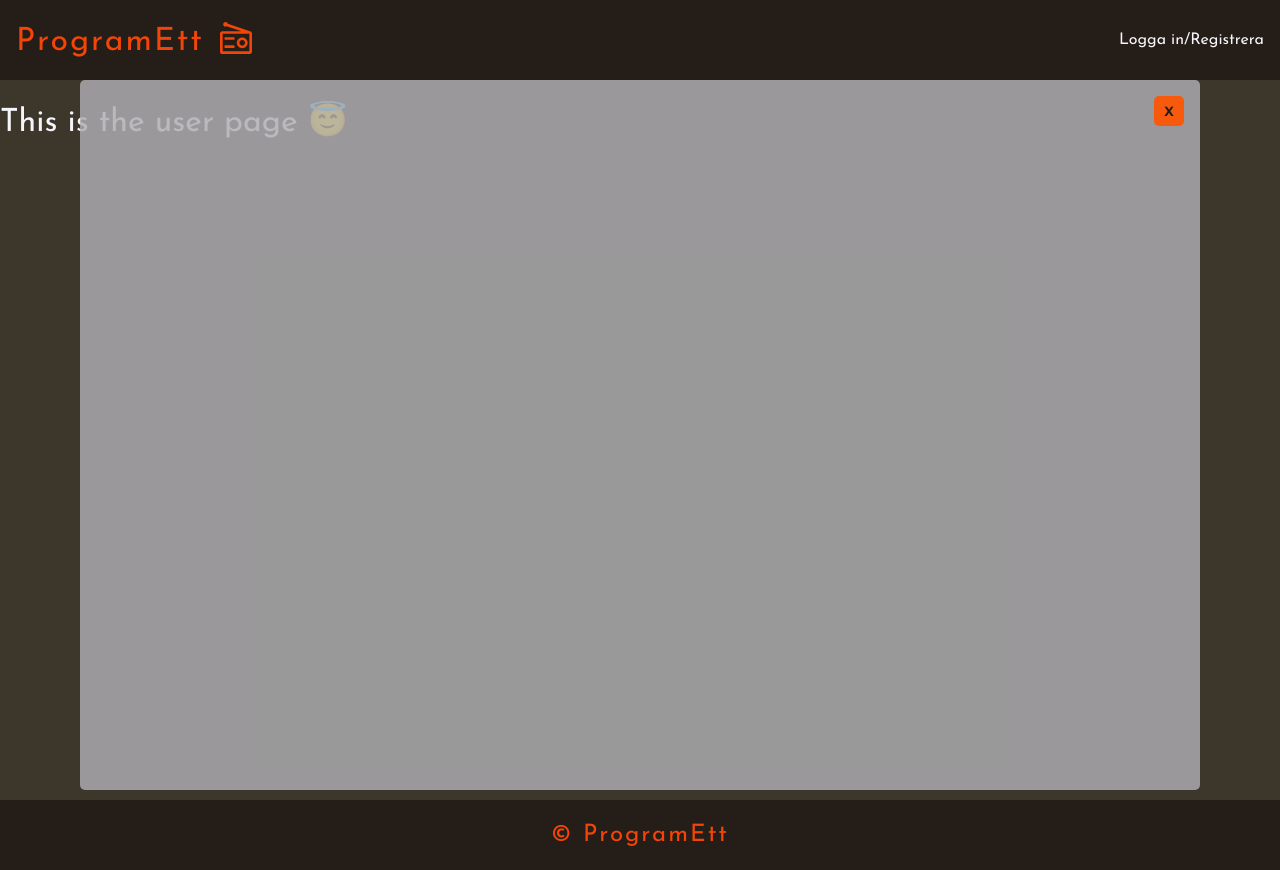
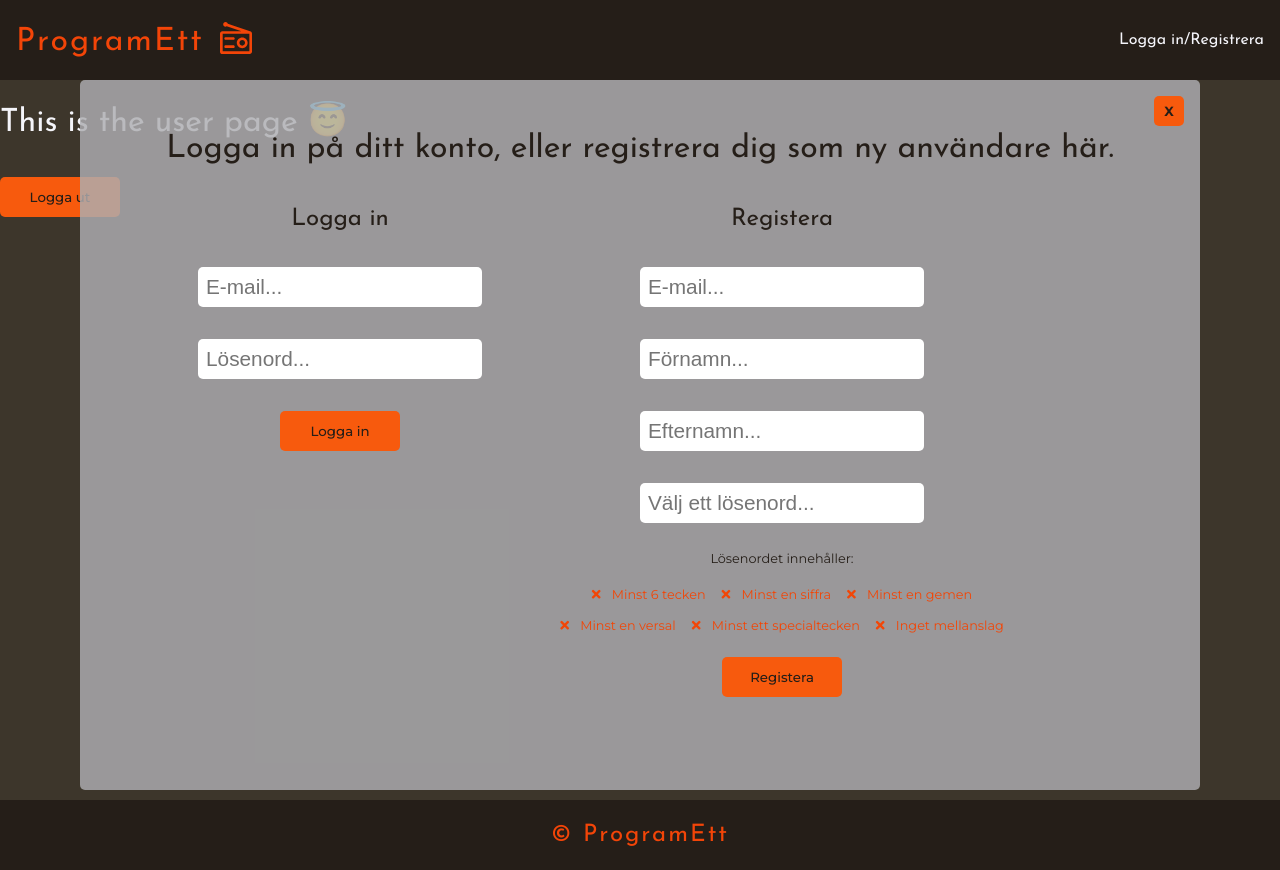
Before and after one commit to chris-mbg/radio-application, a React (Create React App) app: page /user in a window 1280 px wide. Both pictures are taken after a click on the element "Logga in/Registrera". Built offline with nearby package versions, Linux system fonts and the light colour scheme; no server answers.

Commit message:
Dont know whats happening...

```diff
--- /dev/null
+++ b/src/components/LoginForm.js
@@ -0,0 +1,47 @@
+import { useContext, useState } from 'react';
+import { UserContext } from '../contexts/UserContext';
+import styles from '../css/LoginForm.module.css'
+
+const LoginForm = () => {
+
+  const { logInUser } = useContext(UserContext);
+  const [email, setEmail] = useState("");
+  const [password, setPassword] = useState("");
+  const [notFound, setNotFound] = useState(false);
+
+  const handleLogInSubmit = async e => {
+    e.preventDefault();
+    const login = await logInUser({
+      email,
+      password
+    });
+    if(login.error) {
+      setNotFound(true);
+      setTimeout(() => setNotFound(false), 3000)
+    }
+  };
+
+  return (
+    <div className={styles.loginForm}>
+      <h2>Logga in</h2>
+        <form onSubmit={(e) => handleLogInSubmit(e)}>
+          <input
+            type="email"
+            placeholder="E-mail..."
+            required
+            onChange={(e) => setEmail(e.target.value)}
+          />
+          <input
+            type="password"
+            placeholder="Lösenord..."
+            required
+            onChange={(e) => setPassword(e.target.value)}
+          />
+          <button type="submit">Logga in</button>
+        </form>
+        {notFound ? (<div><p className={styles.wrong}>Fel e-mail eller lösenord</p></div>) : null }
+      </div>
+  );
+}
+
+export default LoginForm;
--- a/src/components/Navbar.js
+++ b/src/components/Navbar.js
@@ -7,8 +7,12 @@ import RegisterLogInModal from './RegisterLogInModal';
 
 const Navbar = () => {
 
-  const { userLoggedIn } = useContext(UserContext);
+  const { userLoggedIn, logoutUser } = useContext(UserContext);
   const { isVisible, toggleModal } = useModal();
+
+  const handleLogout = () => {
+    logoutUser();
+  }
 
   return (
     <nav className={styles.navbar}>
@@ -18,10 +22,10 @@ const Navbar = () => {
           <img className={styles.radioIcon} src="./assets/icons/radio-icon-2.svg" alt="radio icon"/>
         {/* </div> */}
       </NavLink>
+        {/* <button onClick={handleLogout}>Logga ut</button> */}
       <div className={styles.linkWrapper}>
-        {
-        userLoggedIn ?
-          <NavLink to="/user"><i class="fas fa-user fa-lg"></i></NavLink>
+        {userLoggedIn ?
+          (<NavLink to="/user"><i className="fas fa-user fa-lg"></i></NavLink>)
           :
           (<div>
             <p onClick={toggleModal}>Logga in/Registrera</p>
--- /dev/null
+++ b/src/components/RegisterForm.js
@@ -0,0 +1,96 @@
+import { useContext, useState } from "react";
+import { UserContext } from "../contexts/UserContext";
+import styles from "../css/RegisterForm.module.css";
+
+const RegisterForm = () => {
+  const { registerNewUser } = useContext(UserContext);
+
+  const [email, setEmail] = useState("");
+  const [firstName, setFirstName] = useState("");
+  const [lastName, setLastName] = useState("");
+  const [password, setPassword] = useState("");
+  const [passwordCheck, setPasswordCheck] = useState({});
+
+  const passwordRegex = /^(?=.*\d)(?=.*[a-z])(?=.*[A-Z])(?=.*[^a-zA-Z0-9])(?!.*\s).{6,}$/;
+  const containDigitRegex = /\d/;
+  const numberOfCharsRegex = /^.{6,}$/;
+  const capLetterRegex = /[A-Z]/;
+  const notCapLetterRegex = /[a-z]/;
+  const whitespaceRegex = /\s/;
+  const specCharsRegex = /[^a-zA-Z0-9]/;
+
+  const handlePasswordChange = (e) => {
+    setPassword(e.target.value);
+    const passwordRequirements = {};
+    if (containDigitRegex.test(e.target.value)) passwordRequirements.digit = true;
+    if (numberOfCharsRegex.test(e.target.value)) passwordRequirements.numberChars = true;
+    if (capLetterRegex.test(e.target.value)) passwordRequirements.capLetter = true;
+    if (notCapLetterRegex.test(e.target.value)) passwordRequirements.notCapLetter = true;
+    if (!whitespaceRegex.test(e.target.value)) passwordRequirements.noWhitespace = true;
+    if (specCharsRegex.test(e.target.value)) passwordRequirements.specChars = true;
+    setPasswordCheck(passwordRequirements);
+  };
+
+  const handleRegSubmit = (e) => {
+    e.preventDefault();
+    const passwordOK = passwordRegex.test(password);
+    console.log('Password OK?', passwordOK);
+    if(!passwordOK) {
+      return
+    } else {
+      const newUser = {
+        email,
+        firstName,
+        lastName,
+        password,
+      };
+      registerNewUser(newUser);
+    }
+  };
+
+  return (
+    <div className={styles.registerForm}>
+      <h2>Registera</h2>
+      <form onSubmit={(e) => handleRegSubmit(e)}>
+        <input
+          type="email"
+          placeholder="E-mail..."
+          required
+          onChange={(e) => setEmail(e.target.value)}
+        />
+        <input
+          type="text"
+          placeholder="Förnamn..."
+          required
+          onChange={(e) => setFirstName(e.target.value)}
+        />
+        <input
+          type="text"
+          placeholder="Efternamn..."
+          required
+          onChange={(e) => setLastName(e.target.value)}
+        />
+        <input
+          type="password"
+          placeholder="Välj ett lösenord..."
+          required
+          onChange={handlePasswordChange}
+        />
+        <div className={styles.passwordCheckContainer}>
+          <p>Lösenordet innehåller:</p>
+          <div className={styles.answersWrapper}>
+            <p className={passwordCheck.numberChars ? styles.fulfilled : styles.notOK}>Minst 6 tecken</p>
+            <p className={passwordCheck.digit ? styles.fulfilled : styles.notOK}>Minst en siffra</p>
+            <p className={passwordCheck.notCapLetter ? styles.fulfilled : styles.notOK}>Minst en gemen</p>
+            <p className={passwordCheck.capLetter ? styles.fulfilled : styles.notOK}>Minst en versal</p>
+            <p className={passwordCheck.specChars ? styles.fulfilled : styles.notOK}>Minst ett specialtecken</p>
+            <p className={passwordCheck.noWhitespace ? styles.fulfilled : styles.notOK}>Inget mellanslag</p>
+          </div>
+        </div>
+        <button type="submit">Registera</button>
+      </form>
+    </div>
+  );
+};
+
+export default RegisterForm;
--- a/src/components/RegisterLogInModal.js
+++ b/src/components/RegisterLogInModal.js
@@ -1,5 +1,7 @@
 import { createPortal } from "react-dom";
 import styles from "../css/RegisterLogInModal.module.css";
+import LoginForm from "./LoginForm";
+import RegisterForm from "./RegisterForm";
 
 const RegisterLogInModal = ({ isVisible, hideModal }) => {
 
@@ -11,7 +13,13 @@ const RegisterLogInModal = ({ isVisible, hideModal }) => {
         <div className={styles.closeButtonContainer} onClick={hideModal}>
           <button className={styles.closeButton}>X</button>
         </div>
-        {/* Register and login components here! */}
+        <div className={styles.contentContainer}>
+          <h1>Logga in på ditt konto, eller registrera dig som ny användare här.</h1>
+          <div className={styles.componentsContainer}>
+            <LoginForm />
+            <RegisterForm />
+          </div>
+        </div>
       </div>,
       placement
     ) : null
--- a/src/contexts/UserContext.js
+++ b/src/contexts/UserContext.js
@@ -39,9 +39,10 @@ const UserContextProvider = (props) => {
     });
     result = await result.json();
     if (result.error) {
-      alert("Wrong email or password!");
+      return { error: "Wrong email or password!" };
     } else if (result.success) {
       loggedInCheck();
+      return {};
     }
   };
 
--- /dev/null
+++ b/src/css/LoginForm.module.css
@@ -0,0 +1,22 @@
+.loginForm form {
+  display: flex;
+  flex-flow: column nowrap;
+}
+.loginForm input {
+  margin: 1rem auto;
+}
+.wrong {
+  font-size: 0.9rem;
+  color: #f24607;
+}
+.wrong::before {
+  display: inline-block;
+  font-style: normal;
+  font-variant: normal;
+  text-rendering: auto;
+  -webkit-font-smoothing: antialiased;
+  padding-right: 0.7rem;
+  font-family: "Font Awesome 5 Free";
+  font-weight: 900;
+  content: "\f00d"
+}
--- /dev/null
+++ b/src/css/RegisterForm.module.css
@@ -0,0 +1,53 @@
+.registerForm h2 {
+  display: inline-block;
+}
+.registerForm form {
+  max-width: 600px;
+  display: flex;
+  flex-flow: column nowrap;
+}
+.registerForm input {
+  margin: 1rem auto;
+}
+.passwordCheckContainer {
+  font-size: 0.8rem;
+  margin: 0 auto;
+  width: 80%;
+}
+.answersWrapper {
+  display: flex;
+  justify-content: center;
+  flex-wrap: wrap;
+  margin: 0 auto;
+}
+.answersWrapper p {
+  margin: 0.5rem;
+}
+.notOK {
+  color: #f24607;
+}
+.notOK::before {
+  display: inline-block;
+  font-style: normal;
+  font-variant: normal;
+  text-rendering: auto;
+  -webkit-font-smoothing: antialiased;
+  padding-right: 0.7rem;
+  font-family: "Font Awesome 5 Free";
+  font-weight: 900;
+  content: "\f00d"
+}
+.fulfilled {
+  color: #3a5e27;
+}
+.fulfilled::before {
+  display: inline-block;
+  font-style: normal;
+  font-variant: normal;
+  text-rendering: auto;
+  -webkit-font-smoothing: antialiased;
+  padding-right: 0.7rem;
+  font-family: "Font Awesome 5 Free";
+  font-weight: 900;
+  content: "\f00c"
+}
--- a/src/css/RegisterLogInModal.module.css
+++ b/src/css/RegisterLogInModal.module.css
@@ -8,6 +8,7 @@
   text-align: center;
   color: #251e18;
   border-radius: 5px;
+  /* overflow: scroll; */
 }
 
 .closeButtonContainer {
@@ -21,3 +22,13 @@
   height: 30px;
   font-weight: 700;
 }
+.contentContainer {
+  padding-top: 2rem;
+}
+.componentsContainer {
+  display: flex;
+  flex-flow: row wrap;
+  justify-content: center;
+  margin: 0 auto;
+  width: 95%;
+}
--- a/src/css/index.css
+++ b/src/css/index.css
@@ -28,6 +28,12 @@ button:hover {
   box-shadow: 0 0px 20px 2px #f75A0d;
   filter: brightness(1.1);
 }
+input {
+  font-size: 1.3rem;
+  border: none;
+  padding: 0.5rem;
+  border-radius: 5px;
+}
 
 .App {
   margin: 0;
--- a/src/pages/UserPage.js
+++ b/src/pages/UserPage.js
@@ -1,7 +1,17 @@
+import { useContext } from "react";
+import { UserContext } from "../contexts/UserContext";
+
+
 const UserPage = () => {
+  const { logoutUser } = useContext(UserContext)
+
+  const handleLogout = () => {
+    logoutUser();
+  }
   return (
     <div>
       <h1>This is the user page 😇 </h1>
+      <button onClick={handleLogout}>Logga ut</button>
     </div>
   );
 }
```
Also changed, not shown: 2 other files (tests, documents, lock files or other folders).
